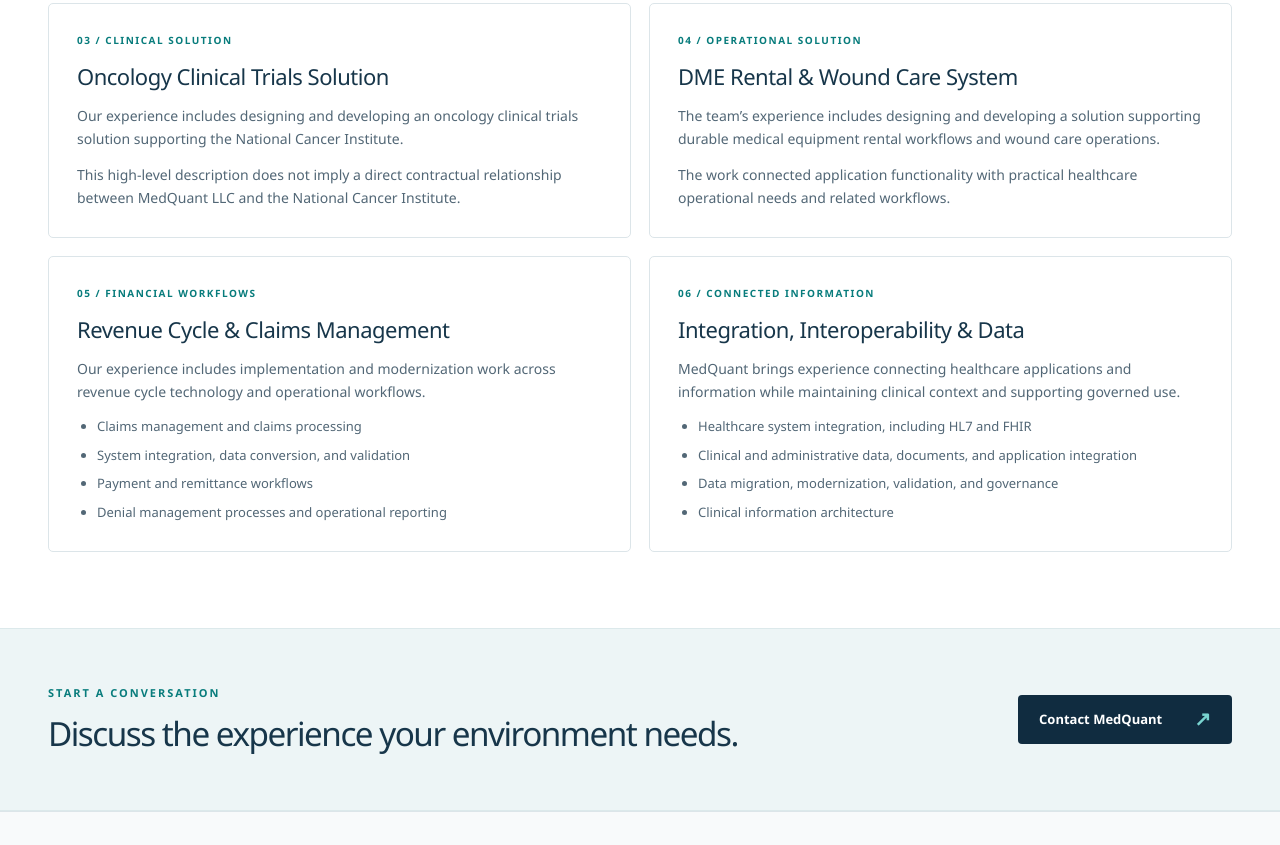
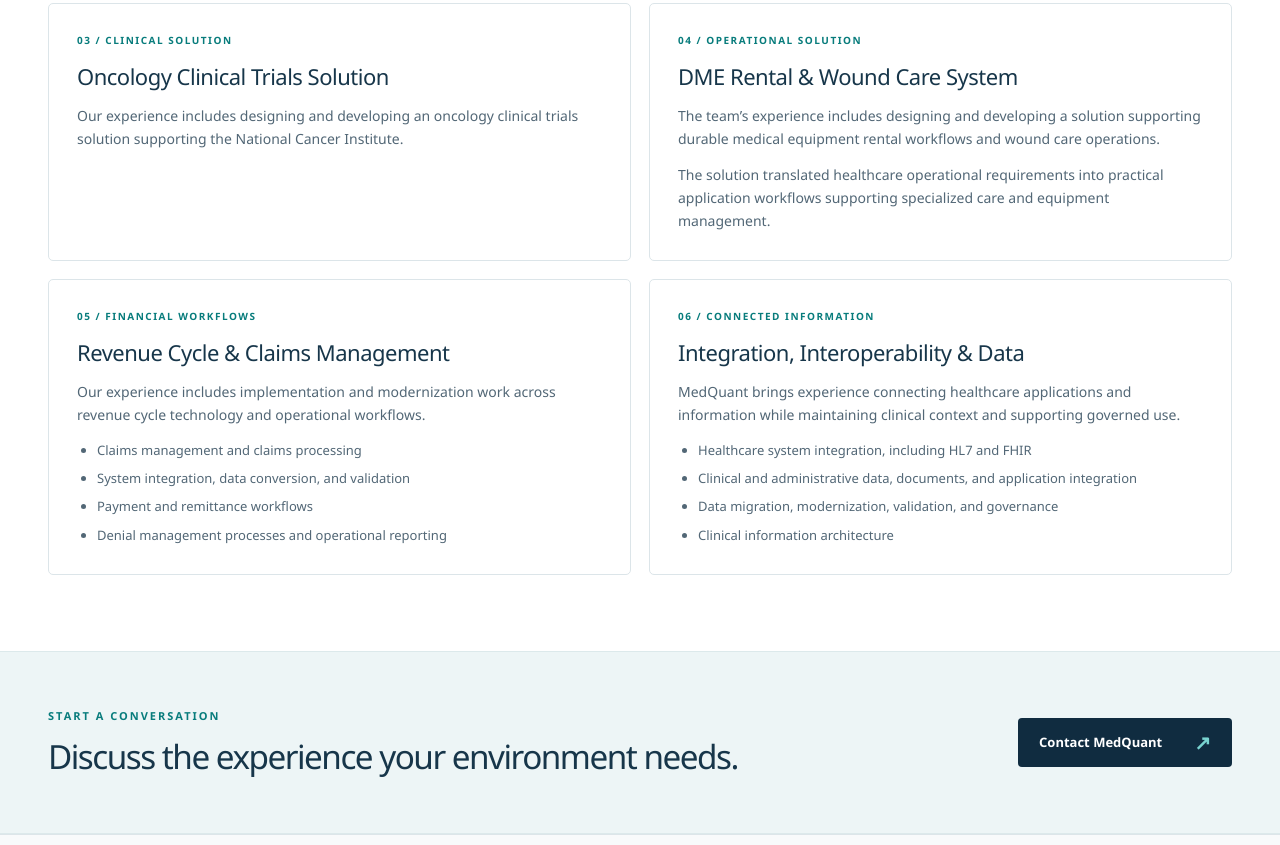
Before and after one commit to REESEDEV/MedQuant-Website, a plain HTML site: page experience.html in a window 1280 px wide. Shown: the part 985-1830 px from the top of the page. Drawn offline with Linux system fonts and the light colour scheme.

Commit message:
Refine healthcare experience messaging
Strengthen application development and healthcare operations language while preserving careful attribution of historical team experience.

```diff
--- a/experience.html
+++ b/experience.html
@@ -70,13 +70,12 @@
             <p class="card-kicker">03 / Clinical solution</p>
             <h2>Oncology Clinical Trials Solution</h2>
             <p>Our experience includes designing and developing an oncology clinical trials solution supporting the National Cancer Institute.</p>
-            <p>This high-level description does not imply a direct contractual relationship between MedQuant LLC and the National Cancer Institute.</p>
           </article>
           <article class="content-card">
             <p class="card-kicker">04 / Operational solution</p>
             <h2>DME Rental &amp; Wound Care System</h2>
             <p>The team’s experience includes designing and developing a solution supporting durable medical equipment rental workflows and wound care operations.</p>
-            <p>The work connected application functionality with practical healthcare operational needs and related workflows.</p>
+            <p>The solution translated healthcare operational requirements into practical application workflows supporting specialized care and equipment management.</p>
           </article>
           <article class="content-card">
             <p class="card-kicker">05 / Financial workflows</p>
```
